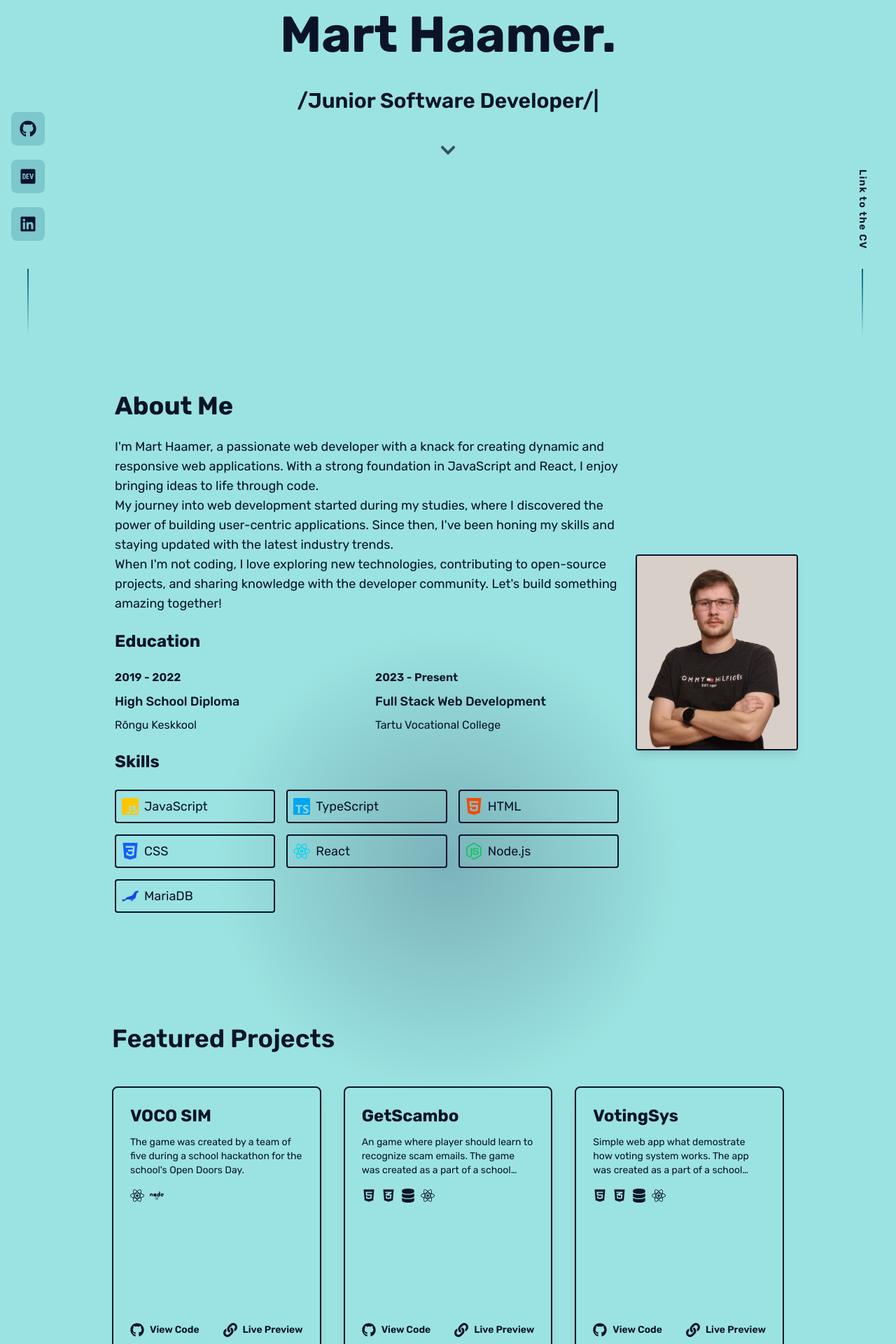
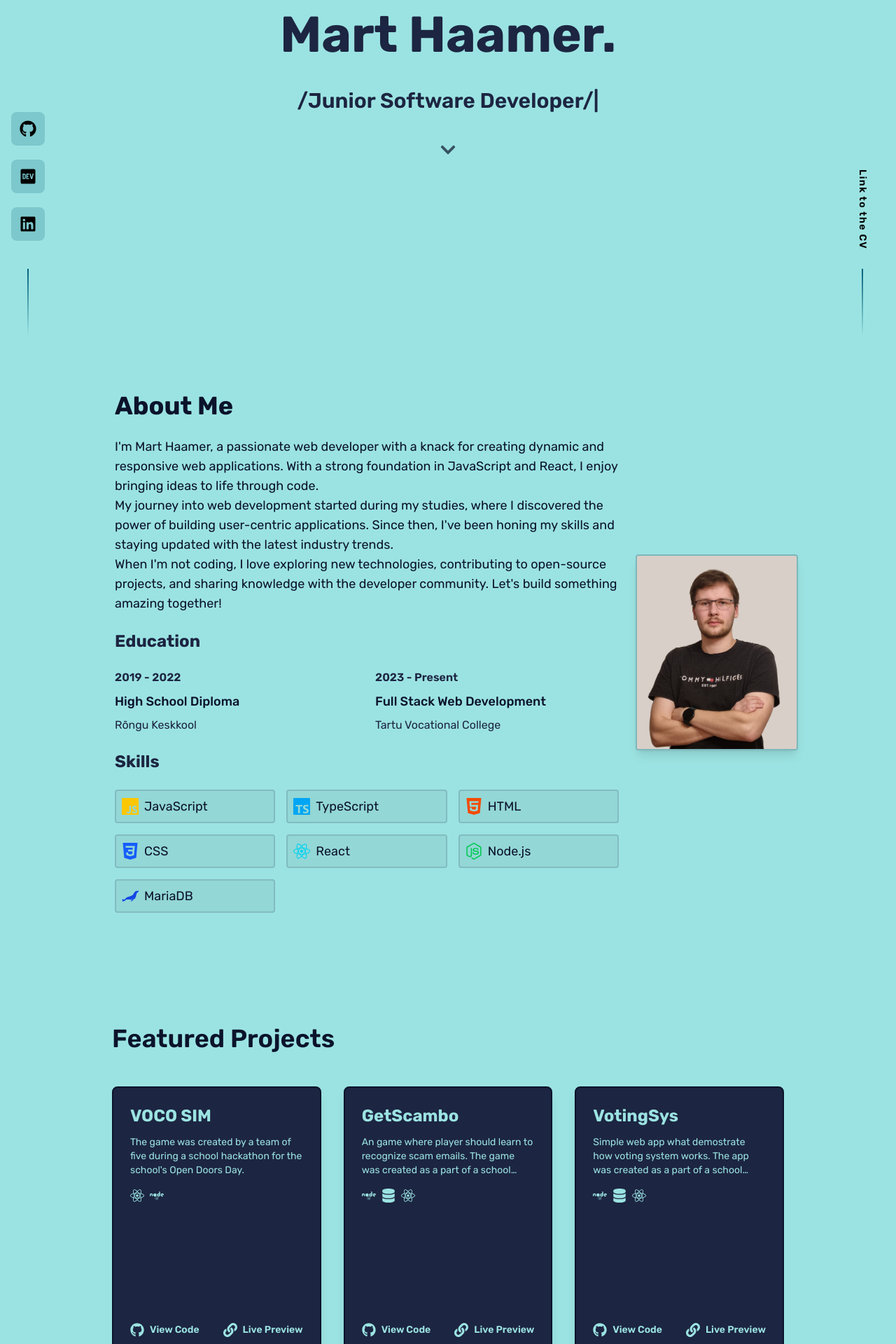
Before and after one commit to Mart556/portfolio, a React (Vite) app: page / in a window 1280 px wide. Shown: the part 320-2240 px from the top of the page at 70% size. Built offline with nearby package versions, Linux system fonts and the light colour scheme.

Commit message:
Style changes

```diff
--- a/src/components/Layout.tsx
+++ b/src/components/Layout.tsx
@@ -47,20 +47,16 @@ const Layout = ({ children }: LayoutProps) => {
 
 	return (
 		<div className='flex w-full'>
-			<div className={`w-20 shrink-0 ${isMobile ? "hidden" : "block"}`} />
+			<div className={`w-20 shrink-0  ${isMobile ? "hidden" : "block"}`} />
 
 			<main
-				className='flex-1 h-full overflow-auto no-scrollbar md:mx-10'
+				className='flex-1 h-full overflow-auto md:mx-10 '
 				style={{ scrollbarWidth: "none", msOverflowStyle: "none" }}
 			>
 				{children}
 			</main>
 
-			<div className={`w-20 shrink-0 ${isMobile ? "hidden" : "block"}`} />
-
-			<style>{`
-                .no-scrollbar::-webkit-scrollbar { display: none; }
-            `}</style>
+			<div className={`w-20 shrink-0  ${isMobile ? "hidden" : "block"}`} />
 		</div>
 	);
 };
--- a/src/components/Nav.tsx
+++ b/src/components/Nav.tsx
@@ -44,7 +44,7 @@ const Nav = () => {
 			</ul>
 		</div>
 	) : (
-		<nav className='p-4 flex flex-row justify-between items-center z-50 fixed w-full bg-white/5 backdrop-blur-md border-b border-cyan-400/10 dark:bg-white/5 dark:border-cyan-400/10 bg-opacity-90 dark:bg-opacity-5 text-slate-900 dark:text-white text-accendDark'>
+		<nav className='p-4 flex flex-row justify-between items-center z-50 fixed w-full dark:bg-white/5 bg-black/5 backdrop-blur-md border-b border-cyan-400/10  dark:border-cyan-400/10 bg-opacity-90 dark:bg-opacity-5'>
 			<div className='flex flex-end'>
 				<img src='./logo.svg' alt='Logo' className='h-10' />
 			</div>
@@ -112,7 +112,7 @@ const Nav = () => {
 						</button>
 					</li>
 				))}
-				<li className='flex items-center'>
+				<li className='flex items-center underline-offset-0'>
 					<ThemeToggle />
 				</li>
 			</ul>
--- a/src/components/SideBars.tsx
+++ b/src/components/SideBars.tsx
@@ -3,7 +3,7 @@ import { FaGithub, FaDev, FaLinkedin } from "react-icons/fa";
 const SideBars = () => {
 	return (
 		<div className='fixed inset-0 justify-between pointer-events-none z-10 hidden md:flex'>
-			<div className='fixed left-0 bottom-0 h-full w-20 flex flex-col items-center justify-end pt-10 pointer-events-auto'>
+			<div className='fixed left-0 bottom-0 h-full w-20 flex flex-col items-center justify-end pt-10 pointer-events-auto '>
 				<div className='flex flex-col items-center gap-5'>
 					<a
 						href='https://github.com/Mart556'
@@ -36,12 +36,12 @@ const SideBars = () => {
 				</div>
 			</div>
 
-			<div className='fixed right-0 top-0 h-full w-20 flex flex-col items-center justify-end pt-10 pr-4 pointer-events-auto'>
+			<div className='fixed right-0 top-0 h-full w-20 flex flex-col items-center justify-end pt-10 pr-4 pointer-events-auto '>
 				<div className='flex flex-col items-center gap-5'>
 					<a
 						href='./mart_haamer_cv.pdf'
 						download
-						className='flex items-center justify-center dark:text-cyan-400 text-sm font-semibold tracking-widest transition-all duration-300 px-2.5 py-1.5 rounded-lg border-2 border-transparent dark:hover:text-white hover:text-accentDark dark:hover:border-cyan-400 hover:border-cyan-800  hover:bg-cyan-400/10 -rotate-180 origin-center'
+						className='flex items-center justify-center dark:text-cyan-400 text-sm font-semibold tracking-widest transition-all duration-300 px-2.5 py-1.5 rounded-lg border-2 border-transparent dark:hover:text-white hover:text-priamaryDark dark:hover:border-cyan-400 hover:border-cyan-800  hover:bg-cyan-400/10 -rotate-180 origin-center'
 						title='Download CV'
 					>
 						<span
--- a/src/components/ThemeToggle.tsx
+++ b/src/components/ThemeToggle.tsx
@@ -7,13 +7,13 @@ const ThemeToggle = () => {
 	return (
 		<button
 			onClick={toggleTheme}
-			className='nav-link p-2 rounded-lg transition-colors duration-200 hover:bg-white/10 dark:hover:bg-black/20'
+			className='cursor-pointer p-2 rounded-lg transition-colors duration-200 hover:bg-white/10 dark:hover:bg-black/20'
 			aria-label='Toggle dark mode'
 		>
 			{isDark ? (
-				<BsSunFill className='text-xl text-yellow-400' />
+				<BsSunFill className='text-3xl md:text-xl text-yellow-400' />
 			) : (
-				<BsFillMoonStarsFill className='text-xl text-slate-700' />
+				<BsFillMoonStarsFill className='text-3xl md:text-xl text-slate-700' />
 			)}
 		</button>
 	);
--- a/src/index.css
+++ b/src/index.css
@@ -1,6 +1,17 @@
 @import url("https://fonts.googleapis.com/css2?family=Rubik:ital,wght@0,300..900;1,300..900&display=swap");
 @import "tailwindcss";
 @custom-variant dark (&:where(.dark, .dark *));
+
+@theme {
+	--color-primaryDark: #0b132b;
+	--color-secondaryDark: #1c2541;
+	--color-accentDark: #3a5068;
+	--color-textDark: #9be3e2;
+	--color-primaryLight: #9be3e2;
+	--color-secondaryLight: #3a5068;
+	--color-accentLight: #1c2541;
+	--color-textLight: #0b132b;
+}
 
 :root {
 	font-family: "Rubik", sans-serif;
@@ -9,7 +20,7 @@
 
 	color-scheme: light dark;
 	font-synthesis: none;
-	text-rendering: optimizeLegibility;
+	text-rendering: auto;
 	-webkit-font-smoothing: antialiased;
 	-moz-osx-font-smoothing: grayscale;
 
@@ -61,14 +72,26 @@ body {
 	padding: 0;
 	background-color: var(--primary-color);
 
-	background: radial-gradient(
-		circle at 50% 50%,
-		var(--secondary-color) -40%,
-		var(--primary-color) 20%
-	);
-
-	color: var(--text-color);
-
 	cursor: url("./assets/hammer-cursor.png"), auto;
 	transition: background-color 0.3s ease, color 0.3s ease;
 }
+
+@keyframes scroll-bounce {
+	0%,
+	100% {
+		transform: translateY(0);
+		opacity: 0.7;
+	}
+	50% {
+		transform: translateY(8px);
+		opacity: 1;
+	}
+}
+
+.scroll-arrow {
+	animation: scroll-bounce 2s infinite;
+}
+
+main::-webkit-scrollbar {
+	display: none;
+}
--- a/src/sections/About.tsx
+++ b/src/sections/About.tsx
@@ -42,12 +42,12 @@ const About = () => {
 	return (
 		<div
 			id='about'
-			className='h-full py-12 md:py-20 mx-5 flex flex-col md:flex-row items-center justify-around gap-8 md:gap-0 bg-primaryLight dark:bg-primaryDark text-textLight dark:text-textDark'
+			className='h-full py-12 md:py-20 mx-5 flex flex-col md:flex-row items-center justify-around gap-8 md:gap-0 text-textLight dark:text-textDark'
 		>
 			<div className='max-w-3xl px-4 md:px-6 space-y-6 md:max-w-xl lg:max-w-3xl '>
 				<h2 className='text-3xl md:text-4xl font-bold mb-6'>About Me</h2>
 
-				<p className='text-base md:text-lg text-secondaryLight dark:text-secondaryDark'>
+				<p className='text-base md:text-lg text-textLight dark:text-textDark'>
 					I'm Mart Haamer, a passionate web developer with a knack for creating
 					dynamic and responsive web applications. With a strong foundation in
 					JavaScript and React, I enjoy bringing ideas to life through code.
@@ -62,27 +62,27 @@ const About = () => {
 					community. Let's build something amazing together!
 				</p>
 
-				<h3 className='text-xl md:text-2xl text-secondaryLight dark:text-secondaryDark font-bold mb-6'>
+				<h3 className='text-xl md:text-2xl text-accentLight dark:text-textDark font-bold mb-6'>
 					Education
 				</h3>
 
 				<div className='flex flex-col sm:flex-row sm:space-x-6 space-y-4 sm:space-y-0'>
 					{Schools.map((school, index) => (
 						<div key={index} className='space-y-2 flex-1'>
-							<div className='text-accentDark dark:text-accentDark font-semibold text-sm md:text-base'>
+							<div className='text-accentLight dark:text-textDark font-semibold text-sm md:text-base'>
 								{school.year}
 							</div>
 							<div className='text-base md:text-lg font-medium'>
 								{school.degree}
 							</div>
-							<div className='text-accentLight dark:text-secondaryDark text-sm md:text-base'>
+							<div className='text-accentLight dark:text-textDark text-sm md:text-base'>
 								{school.institution}
 							</div>
 						</div>
 					))}
 				</div>
 
-				<h3 className='text-xl md:text-2xl text-secondaryLight dark:text-secondaryDark font-bold mb-6'>
+				<h3 className='text-xl md:text-2xl text-accentLight dark:text-textDark font-bold mb-6'>
 					Skills
 				</h3>
 
@@ -90,7 +90,7 @@ const About = () => {
 					{Skills.map((skill, index) => (
 						<div
 							key={index}
-							className='flex items-center space-x-2 p-2 rounded bg-secondaryLight/20 dark:bg-white/5 hover:bg-secondaryLight/30 dark:hover:bg-white/10 transition border-2 border-accentDark/20 dark:border-cyan-800'
+							className='flex items-center space-x-2 p-2 rounded bg-black/5 dark:bg-white/5 hover:bg-secondaryLight/30 dark:hover:bg-white/10 transition border-2 border-accentDark/20 dark:border-cyan-800'
 						>
 							{skill.icon}
 							<span className='text-sm md:text-lg'>{skill.name}</span>
--- a/src/sections/Contact.tsx
+++ b/src/sections/Contact.tsx
@@ -4,7 +4,7 @@ const Contact = () => {
 	return (
 		<div
 			id='contact'
-			className='h-full py-20 mx-10 flex flex-col bg-primaryLight dark:bg-primaryDark text-textLight dark:text-textDark'
+			className='h-full py-20 mx-10 flex flex-col text-textLight dark:text-textDark'
 		>
 			<h2 className='text-4xl font-semibold mb-12'>Get in Touch</h2>
 			<p className='text-lg mb-6'>
--- a/src/sections/Home.tsx
+++ b/src/sections/Home.tsx
@@ -52,16 +52,16 @@ const Home = () => {
 	return (
 		<div
 			id='home'
-			className='min-h-screen flex h-full flex-col items-center justify-center space-y-10 bg-primaryDark dark:bg-primaryDark text-textDark dark:text-textDark'
+			className='min-h-screen flex h-full flex-col items-center justify-center space-y-10 text-textDark dark:text-textDark'
 		>
-			<h2 className='text-2xl sm:text-2xl md:text-4xl font-semibold text-secondaryDark/80 dark:text-textDark/80'>
+			<h2 className='text-2xl sm:text-2xl md:text-4xl font-semibold text-secondaryDark dark:text-textDark/80'>
 				Hi, my name is
 			</h2>
-			<h1 className='text-5xl sm:text-5xl md:text-7xl font-bold text-accentDark dark:text-textDark text-nowrap'>
+			<h1 className='text-5xl sm:text-5xl md:text-7xl font-bold text-secondaryDark dark:text-textDark text-nowrap'>
 				Mart Haamer.
 			</h1>
 			<h3
-				className={`text-xl sm:text-2xl md:text-3xl font-semibold text-secondaryDark/80 dark:text-textDark/80 transition-opacity duration-1000 ${
+				className={`text-xl sm:text-2xl md:text-3xl font-semibold text-secondaryDark dark:text-textDark/80 transition-opacity duration-1000 ${
 					isTransitioning ? "opacity-0" : "opacity-100"
 				}`}
 			>
@@ -69,17 +69,8 @@ const Home = () => {
 				<span className='animate-pulse'>|</span>
 			</h3>{" "}
 			<div className='flex'>
-				<style>{`
-					@keyframes scroll-bounce {
-						0%, 100% { transform: translateY(0); opacity: 0.7; }
-						50% { transform: translateY(8px); opacity: 1; }
-					}
-					.scroll-arrow {
-						animation: scroll-bounce 2s infinite;
-					}
-				`}</style>
 				<div className='flex flex-col items-center gap-1'>
-					<FaChevronDown className='scroll-arrow h-6 w-6 text-accentDark/50 dark:text-textDark/50' />
+					<FaChevronDown className='scroll-arrow h-6 w-6 text-primaryDark dark:text-primaryLight' />
 				</div>
 			</div>
 		</div>
--- a/src/sections/Projects.tsx
+++ b/src/sections/Projects.tsx
@@ -35,7 +35,7 @@ const Data: DataType[] = [
 		title: "GetScambo",
 		description:
 			"An game where player should learn to recognize scam emails. The game was created as a part of a school project.",
-		tools: ["html5", "css3", "database", "react"],
+		tools: ["node", "database", "react"],
 		gitLink: "https://github.com/Mart556/getscambo",
 		previewImage: "/getscambo-preview.webp",
 		previewLink: "http://37.27.45.218:81",
@@ -45,13 +45,13 @@ const Data: DataType[] = [
 		title: "VotingSys",
 		description:
 			"Simple web app what demostrate how voting system works. The app was created as a part of a school project.",
-		tools: ["html5", "css3", "database", "react"],
+		tools: ["node", "database", "react"],
 		gitLink: "https://github.com/Mart556/votingsys",
-		previewImage: "/votingsys-preview.webp",
+		previewImage: "/votingsys-preview.png",
 		previewLink: "http://37.27.45.218:3001",
 	},
 
-	{
+	/* 	{
 		title: "To-Do App",
 		description:
 			"A simple To-Do app with a clean and minimalistic design. The app allows you to add, delete and filter tasks.",
@@ -67,54 +67,19 @@ const Data: DataType[] = [
 		tools: ["html5", "css3", "js"],
 		gitLink: "https://github.com/Mart556/weather_express",
 		previewImage: "/weather-app-preview.webp",
-	},
+	}, */
 ];
 
 // Map tool names to React Icons components
 const getToolIcon = (tool: string) => {
 	const toolIconMap: Record<string, React.ReactNode> = {
-		react: (
-			<FaReact
-				key={tool}
-				className='h-5 w-5 text-accentLight dark:text-accentDark hover:text-textLight dark:hover:text-textDark transition-colors'
-			/>
-		),
-		node: (
-			<FaNode
-				key={tool}
-				className='h-5 w-5 text-accentLight dark:text-accentDark hover:text-textLight dark:hover:text-textDark transition-colors'
-			/>
-		),
-		html5: (
-			<FaHtml5
-				key={tool}
-				className='h-5 w-5 text-accentLight dark:text-accentDark hover:text-textLight dark:hover:text-textDark transition-colors'
-			/>
-		),
-		css3: (
-			<FaCss3Alt
-				key={tool}
-				className='h-5 w-5 text-accentLight dark:text-accentDark hover:text-textLight dark:hover:text-textDark transition-colors'
-			/>
-		),
-		database: (
-			<FaDatabase
-				key={tool}
-				className='h-5 w-5 text-accentLight dark:text-accentDark hover:text-textLight dark:hover:text-textDark transition-colors'
-			/>
-		),
-		js: (
-			<FaJs
-				key={tool}
-				className='h-5 w-5 text-accentLight dark:text-accentDark hover:text-textLight dark:hover:text-textDark transition-colors'
-			/>
-		),
-		vuejs: (
-			<FaVuejs
-				key={tool}
-				className='h-5 w-5 text-accentLight dark:text-accentDark hover:text-textLight dark:hover:text-textDark transition-colors'
-			/>
-		),
+		react: <FaReact key={tool} className='h-5 w-5' />,
+		node: <FaNode key={tool} className='h-5 w-5' />,
+		html5: <FaHtml5 key={tool} className='h-5 w-5 ' />,
+		css3: <FaCss3Alt key={tool} className='h-5 w-5 ' />,
+		database: <FaDatabase key={tool} className='h-5 w-5 ' />,
+		js: <FaJs key={tool} className='h-5 w-5 ' />,
+		vuejs: <FaVuejs key={tool} className='h-5 w-5 ' />,
 	};
 	return toolIconMap[tool] || null;
 };
@@ -137,7 +102,7 @@ const ProjectCard = ({
 				animation: isAnimated ? `slideInUp 0.4s ease-out forwards` : "none",
 				opacity: 0,
 			}}
-			className='group relative h-96 overflow-hidden rounded-lg bg-secondaryLight dark:bg-secondaryDark shadow-lg transition-all duration-300 border-2 dark:border-cyan-800'
+			className='group relative h-96 overflow-hidden rounded-lg bg-accentLight dark:bg-secondaryDark shadow-lg transition-all duration-300 border-2 dark:border-cyan-800 border-primaryDark hover:shadow-2xl'
 			onMouseEnter={() => setShowPreview(true)}
 			onMouseLeave={() => setShowPreview(false)}
 		>
@@ -151,20 +116,16 @@ const ProjectCard = ({
 				<img
 					src={project.previewImage}
 					alt={project.title}
-					className='h-full w-full object-contain'
+					className='h-full w-full object-cover'
 				/>
 
-				<div className='absolute inset-0 bg-black/30' />
+				<div className='absolute inset-0 bg-black/55' />
 			</div>
 
-			<div className='relative z-10 flex h-full flex-col justify-between p-6'>
+			<div className='relative z-10 flex h-full flex-col justify-between p-6 hover:text-white transition-colors duration-500'>
 				<div>
-					<h3 className='text-2xl font-bold text-textLight dark:text-textDark mb-3'>
-						{project.title}
-					</h3>
-					<p className='text-accentLight dark:text-accentDark text-sm line-clamp-3'>
-						{project.description}
-					</p>
+					<h3 className='text-2xl font-bold mb-3'>{project.title}</h3>
+					<p className='text-sm line-clamp-3'>{project.description}</p>
 
 					<div className='mt-4 flex flex-wrap gap-2'>
 						{Array.isArray(project.tools) &&
@@ -176,12 +137,12 @@ const ProjectCard = ({
 					</div>
 				</div>
 
-				<div className='flex items-center justify-between pt-4  '>
+				<div className='flex items-center justify-between pt-4'>
 					<a
 						href={project.gitLink}
 						target='_blank'
 						rel='noopener noreferrer'
-						className='flex items-center gap-2 text-accentDark dark:text-accentDark hover:text-textLight dark:hover:text-textDark transition-colors duration-200'
+						className='flex items-center gap-2  '
 					>
 						<FaGithub className='h-5 w-5' />
 						<span className='text-sm font-semibold'>View Code</span>
@@ -192,7 +153,7 @@ const ProjectCard = ({
 							href={project.previewLink}
 							target='_blank'
 							rel='noopener noreferrer'
-							className='flex items-center gap-2 text-accentDark dark:text-accentDark hover:text-textLight dark:hover:text-textDark transition-colors duration-200'
+							className='flex items-center gap-2 '
 						>
 							<FaLink className='h-5 w-5' />
 							<span className='text-sm font-semibold'>Live Preview</span>
@@ -254,7 +215,7 @@ const Projects = () => {
 	return (
 		<div
 			id='projects'
-			className='h-full py-20 mx-10 flex flex-col bg-primaryDark dark:bg-primaryDark text-textDark dark:text-textDark'
+			className='h-full py-20 mx-10 flex flex-col dark:text-textDark'
 		>
 			<style>{`
 				@keyframes slideInUp {
@@ -269,9 +230,11 @@ const Projects = () => {
 				}
 			`}</style>
 
-			<h2 className='text-4xl font-semibold mb-12'>Featured Projects</h2>
+			<h2 className='text-4xl font-semibold mb-12 text-textLight dark:text-textDark'>
+				Featured Projects
+			</h2>
 
-			<div className='w-full overflow-hidden'>
+			<div className='w-full overflow-hidden text-textDark'>
 				<div
 					ref={projectsRef}
 					className='grid grid-cols-1 md:grid-cols-2 lg:grid-cols-3 gap-8'
--- a/tailwind.config.js
+++ /dev/null
@@ -1,20 +0,0 @@
-/** @type {import('tailwindcss').Config} */
-export default {
-	darkMode: "class",
-	theme: {
-		extend: {
-			colors: {
-				primaryDark: "#0b132b",
-				secondaryDark: "#1c2541",
-				accentDark: "#3a5068",
-				textDark: "#9be3e2",
-
-				primaryLight: "#9be3e2",
-				secondaryLight: "#3a5068",
-				accentLight: "#1c2541",
-				textLight: "#0b132b",
-			},
-		},
-	},
-	plugins: [],
-};
```
Also changed, not shown: public/votingsys-preview.png (added), public/votingsys-preview.webp (deleted).
